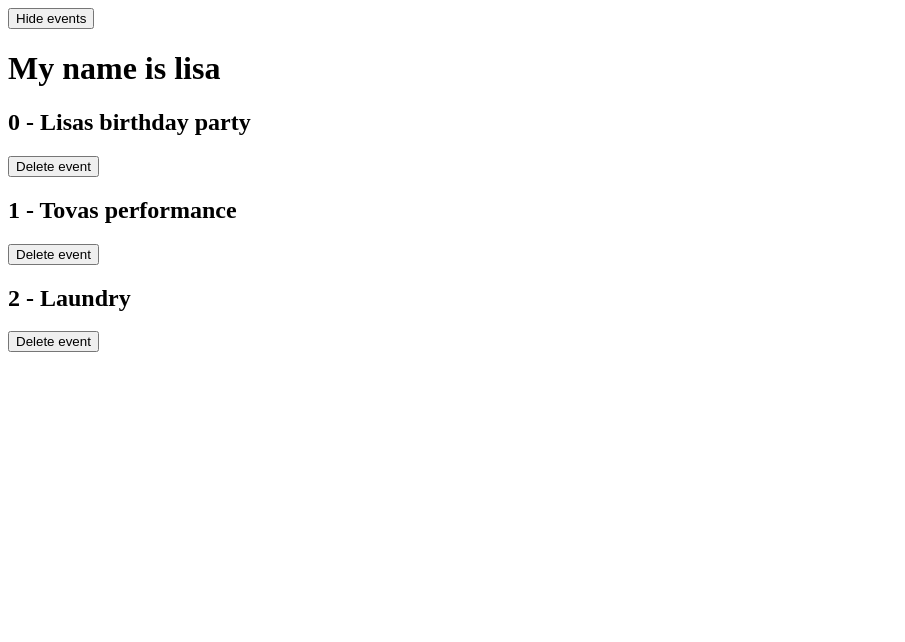
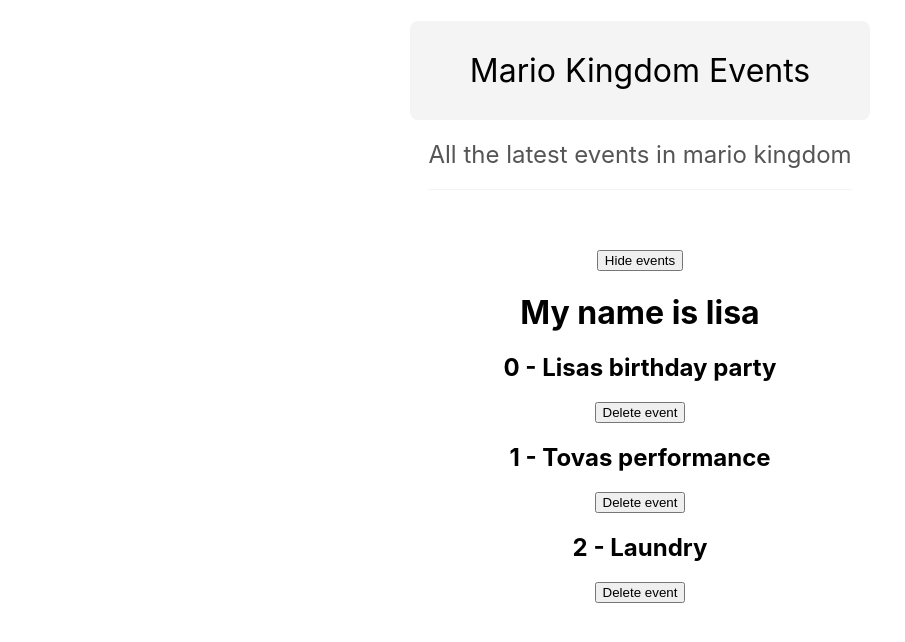
Before and after one commit to lisamaliqi/NetNinjaNotes_React_and_Firebase, a React (Vite) app in the folder 4.components-and-props/: page / in a window 1280 px wide. Shown: the top 642 px of the page, without its empty margins (0-905 px from the left). Built offline with nearby package versions, Linux system fonts and the light colour scheme.

Commit message:
adding my first nested component and also adding styling to the site

```diff
--- a/4.components-and-props/src/App.tsx
+++ b/4.components-and-props/src/App.tsx
@@ -1,11 +1,8 @@
 // all react hooks start with "use"
 // useState hooks is for components that can change over time or in a reaction to something
 import { useState } from "react";
-
-interface Event {
-    title: string,
-    id: number,
-}
+import Title from "./components/Title";
+import './app.css'
 
 function App() {
     //This option changes the name in the console, but not the dom, this is because we need to use states
@@ -60,6 +57,7 @@
 
     return (
         <div className="App">
+            <Title /> {/* Add the Title component from your folder at the top of this return state */}
             {showEvents && (
                 <div>
                     <button onClick={() => {setShowEvents(false)}}>Hide events</button>
--- /dev/null
+++ b/4.components-and-props/src/app.css
@@ -0,0 +1,38 @@
+.App {
+    text-align: center;
+  }
+
+  .App-logo {
+    height: 40vmin;
+    pointer-events: none;
+  }
+
+  @media (prefers-reduced-motion: no-preference) {
+    .App-logo {
+      animation: App-logo-spin infinite 20s linear;
+    }
+  }
+
+  .App-header {
+    background-color: #282c34;
+    min-height: 100vh;
+    display: flex;
+    flex-direction: column;
+    align-items: center;
+    justify-content: center;
+    font-size: calc(10px + 2vmin);
+    color: white;
+  }
+
+  .App-link {
+    color: #61dafb;
+  }
+
+  @keyframes App-logo-spin {
+    from {
+      transform: rotate(0deg);
+    }
+    to {
+      transform: rotate(360deg);
+    }
+  }
--- /dev/null
+++ b/4.components-and-props/src/components/Title.tsx
@@ -0,0 +1,9 @@
+export default function Title() {
+    return (
+        <div>
+            <h1 className="title">Mario Kingdom Events</h1>
+            <br />
+            <h2 className="subtitle">All the latest events in mario kingdom</h2>
+        </div>
+    )
+};
--- /dev/null
+++ b/4.components-and-props/src/index.css
@@ -0,0 +1,31 @@
+body {
+    margin: 0;
+    font-family: -apple-system, BlinkMacSystemFont, 'Segoe UI', 'Roboto', 'Oxygen',
+      'Ubuntu', 'Cantarell', 'Fira Sans', 'Droid Sans', 'Helvetica Neue',
+      sans-serif;
+    -webkit-font-smoothing: antialiased;
+    -moz-osx-font-smoothing: grayscale;
+  }
+
+  code {
+    font-family: source-code-pro, Menlo, Monaco, Consolas, 'Courier New',
+      monospace;
+  }
+
+  .title {
+    display: inline-block;
+    padding: 30px 60px;
+    background: #f4f4f4;
+    border-radius: 8px;
+    font-weight: normal;
+    margin-bottom: 10px;
+  }
+  .subtitle {
+    display: inline-block;
+    color: #555;
+    font-weight: normal;
+    padding-bottom: 20px;
+    border-bottom: 1px solid #f4f4f4;
+    margin-top: 10px;
+    margin-bottom: 60px;
+  }
--- a/4.components-and-props/src/main.tsx
+++ b/4.components-and-props/src/main.tsx
@@ -1,6 +1,7 @@
 import { StrictMode } from "react";
 import { createRoot } from "react-dom/client";
 import App from "./App";
+import './index.css'
 
 createRoot(document.getElementById("root")!).render( //get the root id in html and access it
 	<StrictMode>
```
